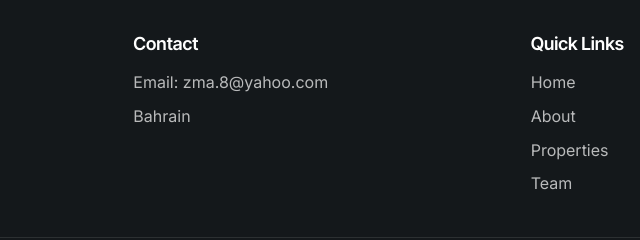
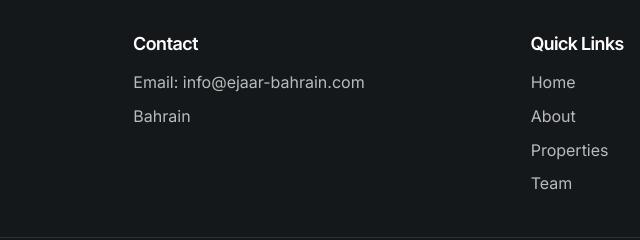
Before and after one commit to zma8/ejaar-website, a website: page index.html in a window 1280 px wide. Shown: the part 4527-4767 px from the top of the page, 324-964 px from the left. Drawn offline with Linux system fonts and the light colour scheme; no server answers.

Commit message:
Update index.html

```diff
--- a/index.html
+++ b/index.html
@@ -291,7 +291,7 @@
                 </div>
                 <div class="footer-section">
                     <h4>Contact</h4>
-                    <p>Email: zma.8@yahoo.com </p>
+                    <p>Email: info@ejaar-bahrain.com </p>
                     <p>Bahrain</p>
                 </div>
                 <div class="footer-section">
```
